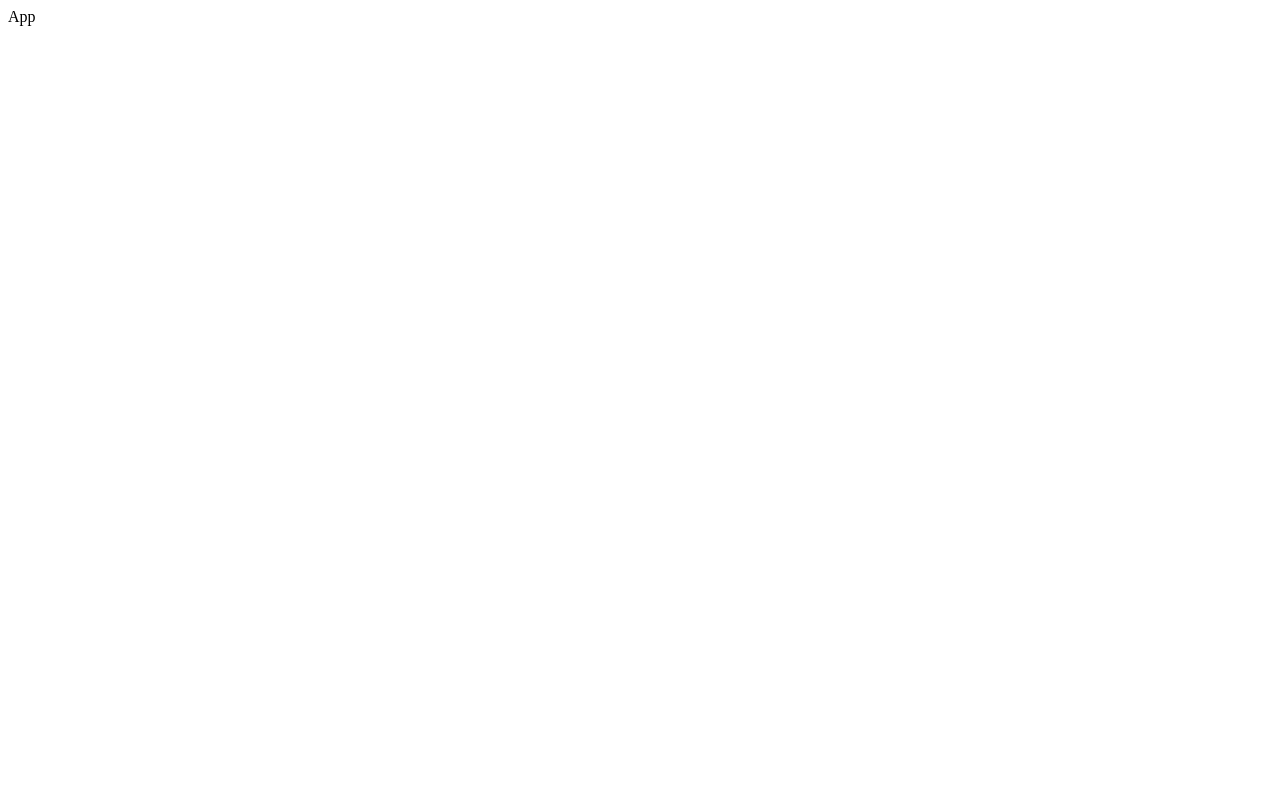
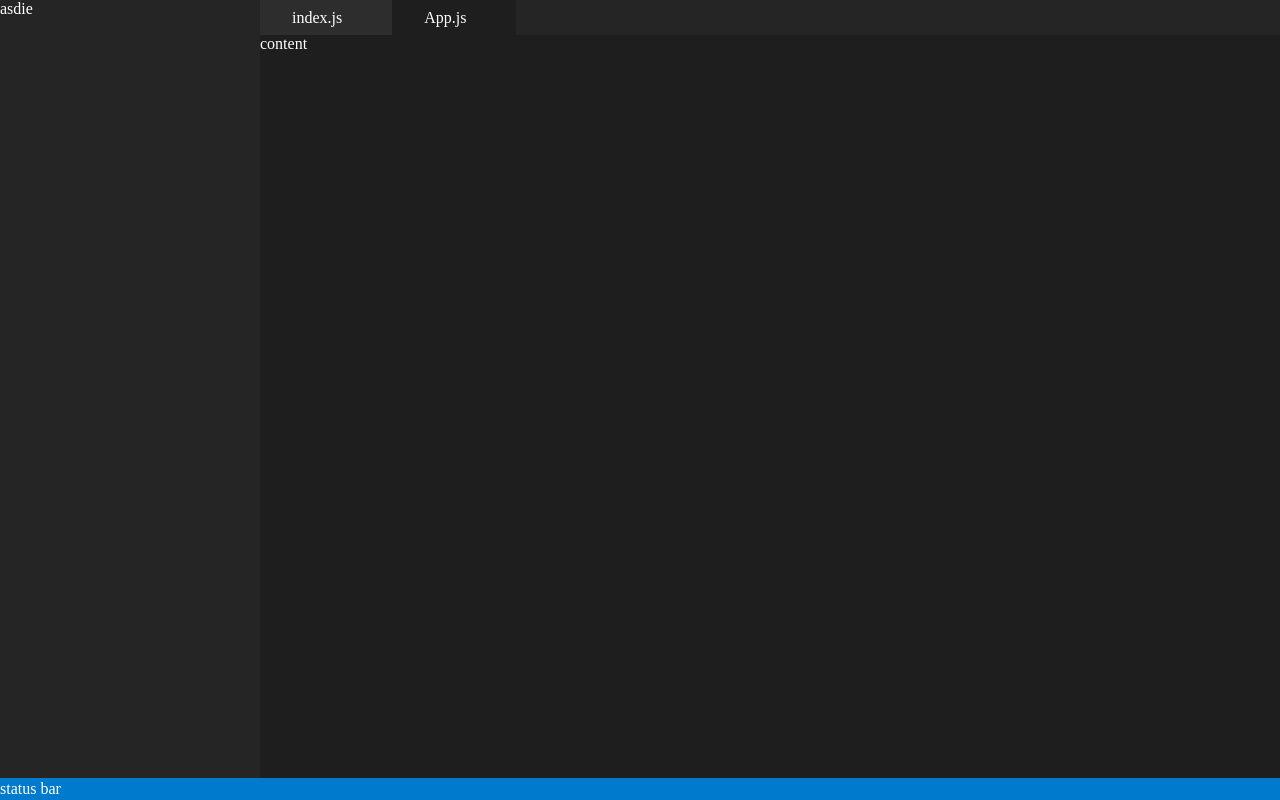
Before and after one commit to LoTwT/mini-vscode-web, a React (Vite) app: page / in a window 1280 px wide. Built offline with nearby package versions, Linux system fonts and the light colour scheme.

Commit message:
feat: general structure

```diff
--- /dev/null
+++ b/src/App.css
@@ -0,0 +1,16 @@
+.app-container {
+  height: 100%;
+  display: flex;
+  flex-direction: column;
+}
+
+.main-container {
+  flex: 1;
+  background: #1e1e1e;
+  color: white;
+  display: flex;
+}
+
+.content-container {
+  flex: 1;
+}
--- a/src/App.tsx
+++ b/src/App.tsx
@@ -1,5 +1,28 @@
+import "./App.css"
+import StatusBar from "./components/StatusBar"
+import Aside from "./components/Aside"
+import Tabs from "./components/Tabs"
+import Content from "./components/Content"
+
 function App() {
-  return <div className="">App</div>
+  return (
+    <div className="app-container">
+      <div className="main-container">
+        {/* aside */}
+        <Aside />
+
+        {/* content */}
+        <div className="content-container">
+          {/* content tabs */}
+          <Tabs />
+
+          {/* content content */}
+          <Content />
+        </div>
+      </div>
+      <StatusBar />
+    </div>
+  )
 }
 
 export default App
--- /dev/null
+++ b/src/components/Aside/index.css
@@ -0,0 +1,4 @@
+.aside {
+  width: 260px;
+  background: #252525;
+}
--- /dev/null
+++ b/src/components/Aside/index.tsx
@@ -0,0 +1,3 @@
+import "./index.css"
+
+export default () => <div className="aside">asdie</div>
--- /dev/null
+++ b/src/components/Content/index.tsx
@@ -0,0 +1 @@
+export default () => <div className="content">content</div>
--- /dev/null
+++ b/src/components/StatusBar/index.css
@@ -0,0 +1,6 @@
+.status-bar {
+  height: 22px;
+  line-height: 22px;
+  background: #007acc;
+  color: white;
+}
--- /dev/null
+++ b/src/components/StatusBar/index.tsx
@@ -0,0 +1,3 @@
+import "./index.css"
+
+export default () => <div className="status-bar">status bar</div>
--- /dev/null
+++ b/src/components/Tabs/index.css
@@ -0,0 +1,17 @@
+.tabs {
+  display: flex;
+  height: 35px;
+  background: #252525;
+}
+
+.tabs .tab {
+  background: #2d2d2d;
+  line-height: 35px;
+  padding-left: 32px;
+  padding-right: 50px;
+  cursor: pointer;
+}
+
+.tabs .tab.cur {
+  background: #1e1e1e;
+}
--- /dev/null
+++ b/src/components/Tabs/index.tsx
@@ -0,0 +1,8 @@
+import "./index.css"
+
+export default () => (
+  <div className="tabs">
+    <div className="tab">index.js</div>
+    <div className="tab cur">App.js</div>
+  </div>
+)
--- /dev/null
+++ b/src/index.css
@@ -0,0 +1,12 @@
+* {
+  margin: 0;
+  padding: 0;
+  list-style: none;
+}
+
+html,
+body,
+#root {
+  height: 100%;
+  overflow: hidden;
+}
--- a/src/main.tsx
+++ b/src/main.tsx
@@ -1,5 +1,6 @@
 import React from "react"
 import ReactDOM from "react-dom"
+import "./index.css"
 import App from "./App"
 
 ReactDOM.render(
```
